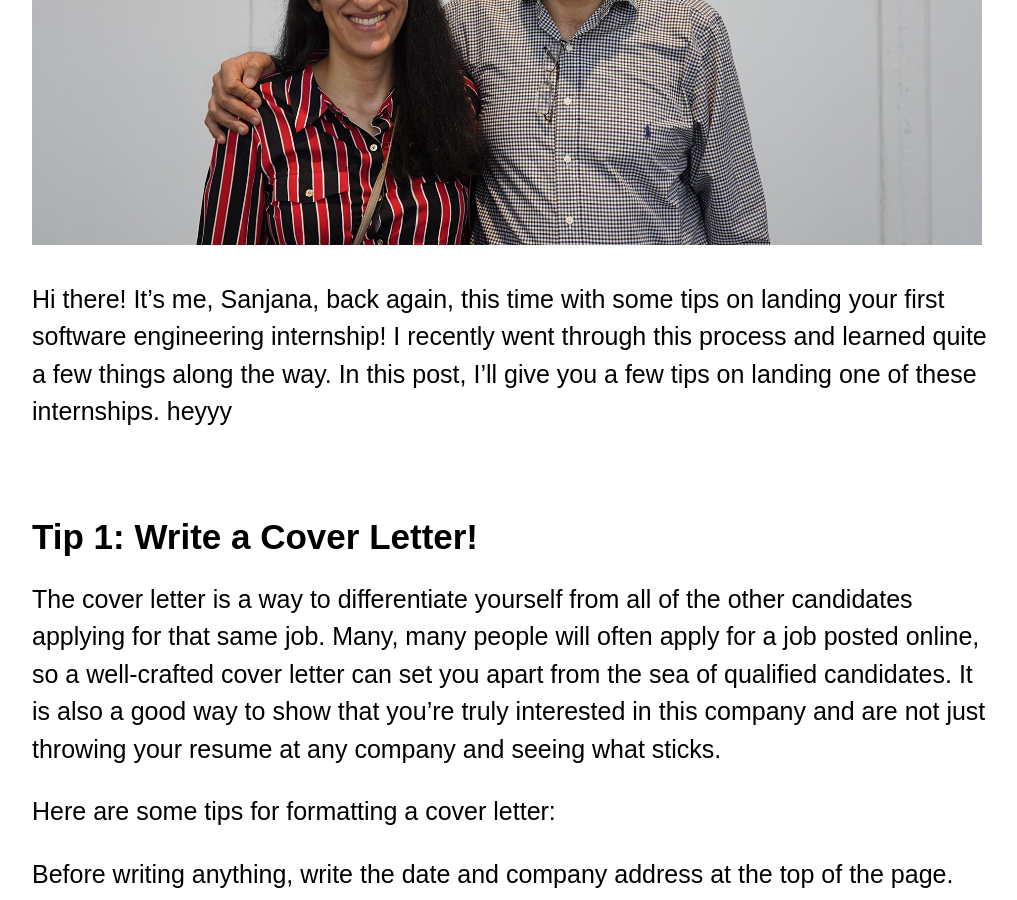
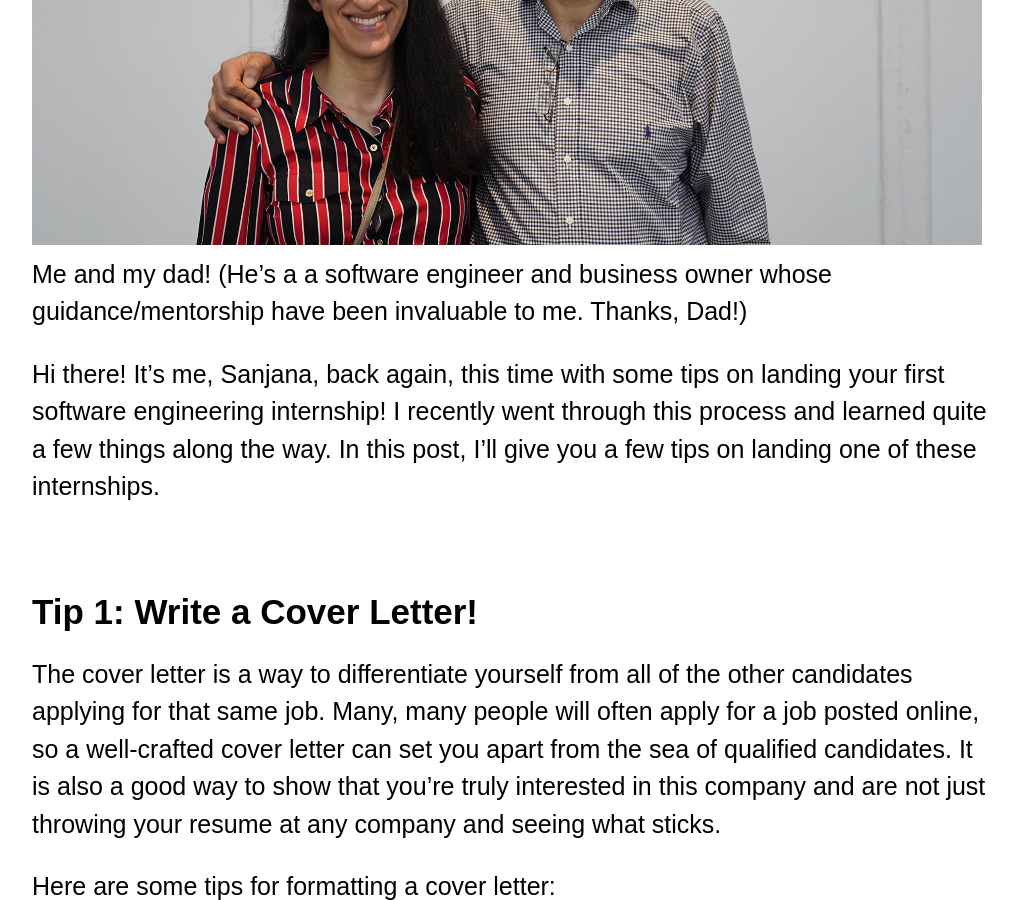
Before and after one commit to skapur12/skapur12.github.io, a Jekyll site: the page built from _posts/2020-02-16-How-To-Land-Your-First-Software-Engineering-Internship.md, in a window 1280 px wide and 900 px high, scrolled down 494 px. Shown: the whole window, without its empty margins (128-1145 px from the left). Built offline with Jekyll 4.4.1, drawn with Linux system fonts in a browser that asks for light colours; nearby versions of some CDN libraries; comment, search, counter and statistics services are not loaded.

Commit message:
Added image caption

```diff
--- a/_posts/2020-02-16-How-To-Land-Your-First-Software-Engineering-Internship.md
+++ b/_posts/2020-02-16-How-To-Land-Your-First-Software-Engineering-Internship.md
@@ -5,8 +5,9 @@ date: 2020-02-16
 ---
 
 <img src="/assets/images/dad.jpeg" alt="Me and my dad" width="950" height="550">
+Me and my dad! (He's a a software engineer and business owner whose guidance/mentorship have been invaluable to me. Thanks, Dad!)
 
-Hi there! It’s me, Sanjana, back again, this time with some tips on landing your first software engineering internship! I recently went through this process and learned quite a few things along the way. In this post, I’ll give you a few tips on landing one of these internships. heyyy
+Hi there! It’s me, Sanjana, back again, this time with some tips on landing your first software engineering internship! I recently went through this process and learned quite a few things along the way. In this post, I’ll give you a few tips on landing one of these internships.
 
 <br>
 <div class="BlogSize">
```
